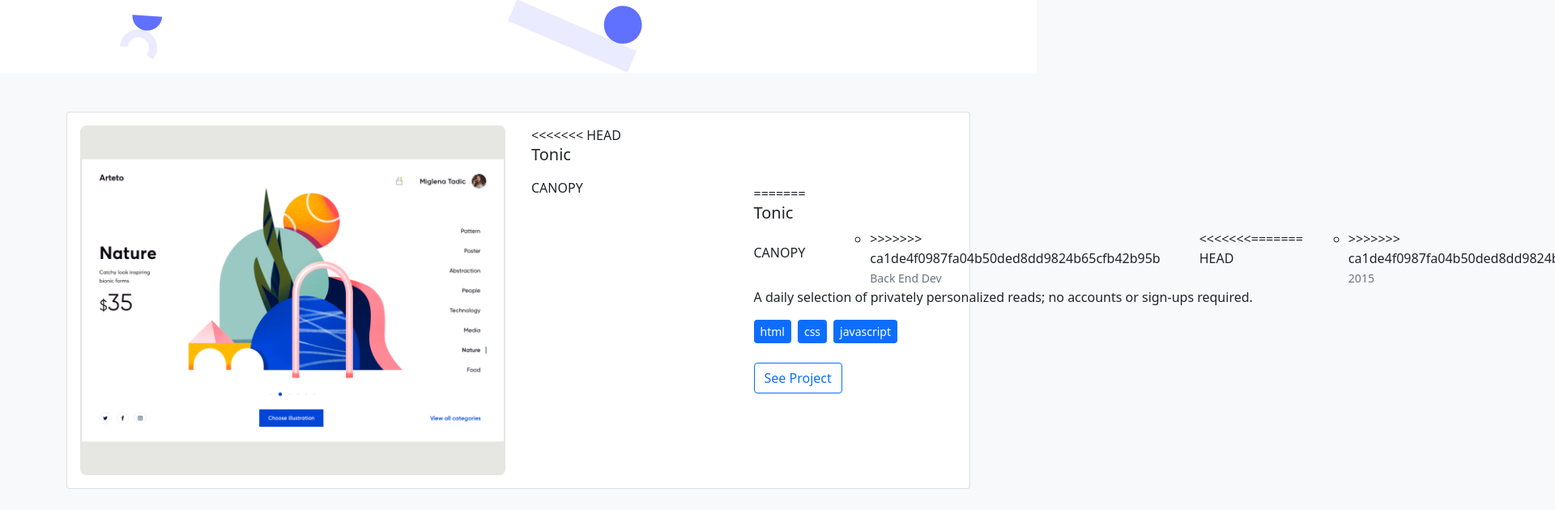
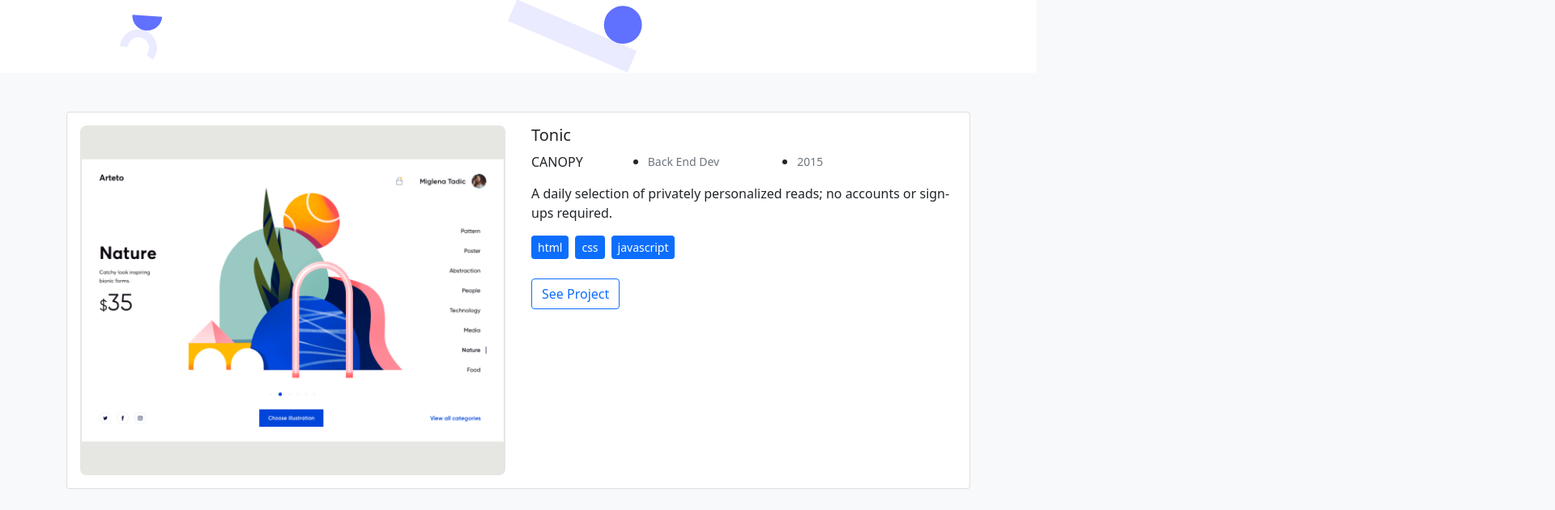
Before and after one commit to ridwanediallo/Portfolio-with-Bootstrap, a plain HTML site: page index.html in a window 1280 px wide. Shown: the part 686-1316 px from the top of the page at 81% size, 1920 px wide, since content can reach past the window. Drawn offline with nearby package versions, Linux system fonts and the light colour scheme.

Commit message:
Accept incomming changes from Souad commit

```diff
--- a/index.html
+++ b/index.html
@@ -127,28 +127,16 @@
             </div>
             <div class="col-md-6">
               <div class="card-body">
-<<<<<<< HEAD
-                <h5 class="card-title mb-4">Tonic</h5>
-                <div class="row row-cols-2 justify-content-start">
-                  <h6 class="card-subtitle mb-4">CANOPY</h6>
-                  <ul class="list-inline">
-                    <li class="list-inline-item">
-=======
                 <h5 class="card-title">Tonic</h5>
                 <div class="d-flex align-items-center">
                   <h6 class="card-subtitle mb-2">CANOPY</h6>
                   <ul class="d-flex ">
                     <li class="mx-5">
->>>>>>> ca1de4f0987fa04b50ded8dd9824b65cfb42b95b
                       <p class="card-text">
                         <small class="text-muted">Back End Dev</small>
                       </p>
                     </li>
-<<<<<<< HEAD
-                    <li class="list-inline-item">
-=======
                     <li class="mx-5">
->>>>>>> ca1de4f0987fa04b50ded8dd9824b65cfb42b95b
                       <p class="card-text">
                         <small class="text-muted">2015</small>
                       </p>
```
